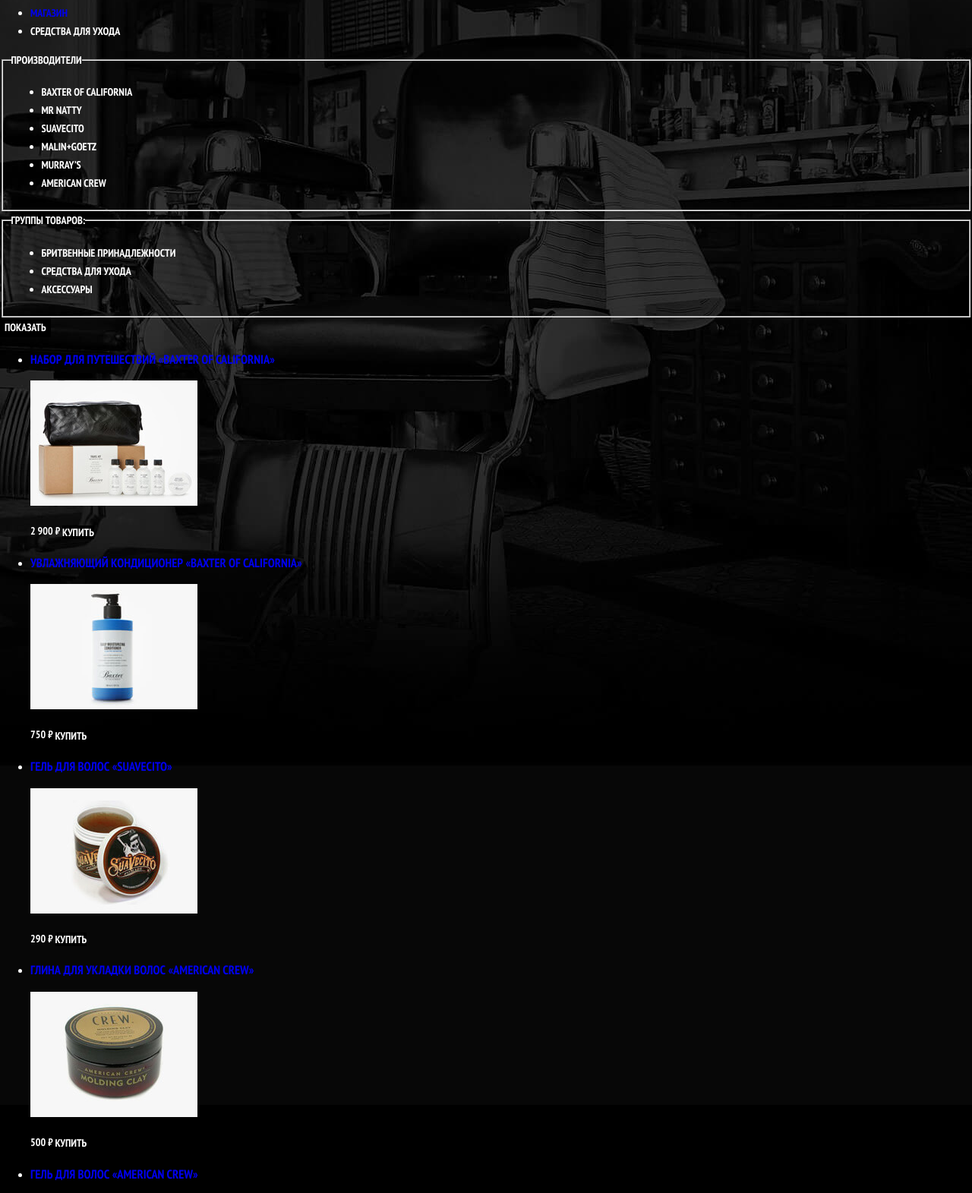
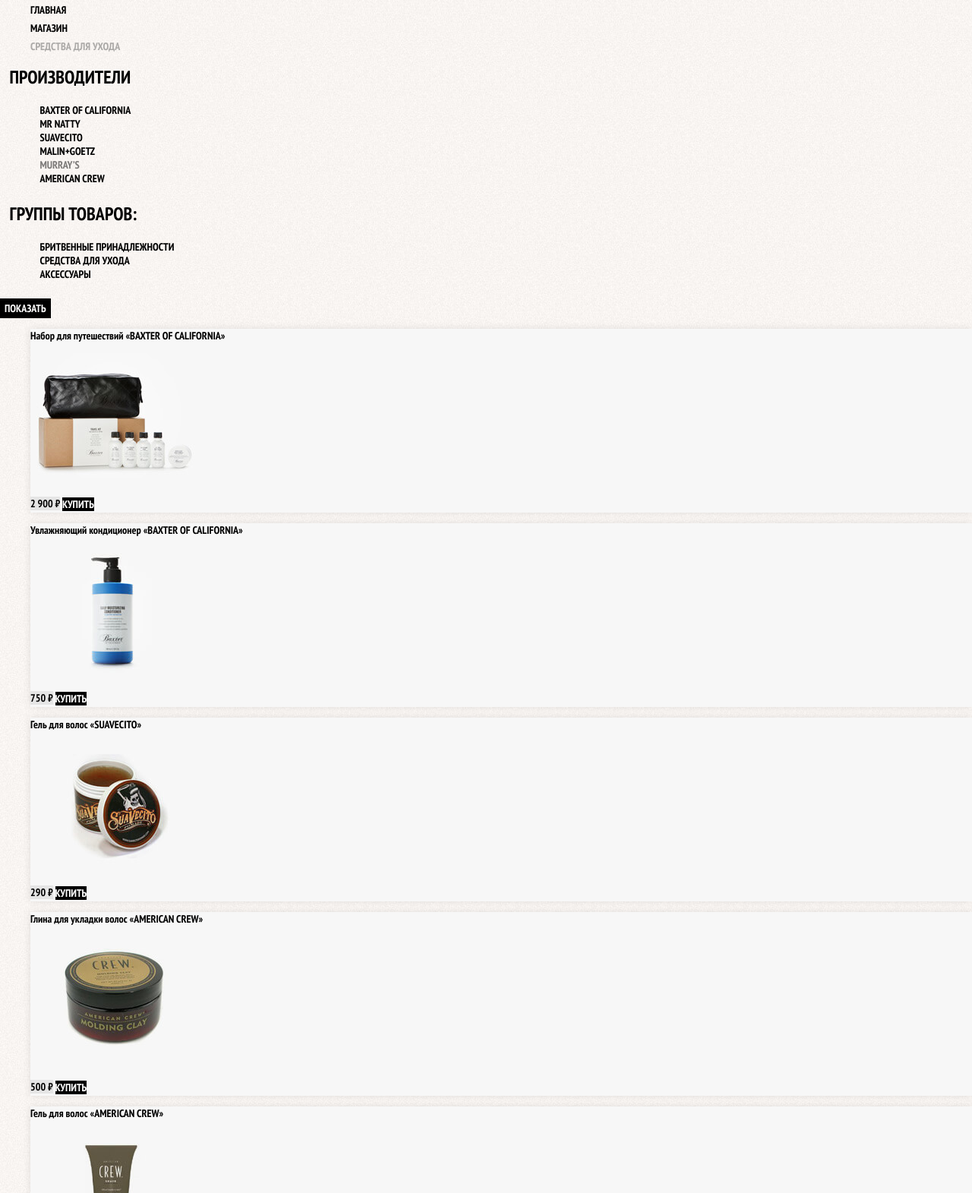
Before and after one commit to uanoob/barbershop, a website: page catalog.html in a window 1280 px wide. Shown: the part 261-1832 px from the top of the page at 76% size. Drawn offline with Linux system fonts and the light colour scheme.

Commit message:
Add style to catalog page: font, background

```diff
--- a/catalog.html
+++ b/catalog.html
@@ -11,7 +11,7 @@
   <link rel="stylesheet" href="css/style.css">
 </head>
 
-<body>
+<body class="inner-page">
   <header class="main-header">
     <nav class="main-navigation">
       <a class="main-header-logo" href="index.html">
@@ -44,7 +44,7 @@
   </header>
 
   <main class="container">
-    <h1 class="">Средства для ухода</h1>
+    <h1 class="page-title">Средства для ухода</h1>
     <ul class="breadcrumbs">
       <li>
         <a href="index.html">Главная</a>
@@ -79,7 +79,7 @@
               <label for="malin-goetz">Malin+Goetz</label>
             </li>
             <li class="filter-option">
-              <input class="visually-hidden filter-input filter-input__checkbox" id="murrays" type="checkbox" name="murrays">
+              <input class="visually-hidden filter-input filter-input__checkbox" id="murrays" type="checkbox" name="murrays" disabled>
               <label for="murrays">Murray’s</label>
             </li>
             <li class="filter-option">
@@ -124,7 +124,7 @@
               <img src="img/product-1.jpg" width="220" height="165" alt="Набор для путешествий «Baxter of California»">
             </p>
           </a>
-          <p class="catalog-item-price">
+          <p class="catalog-item__price">
             <b>2 900 ₽</b>
             <a class="button" href="#">Купить</a>
           </p>
@@ -140,7 +140,7 @@
               <img src="img/product-2.jpg" width="220" height="165" alt="Увлажняющий кондиционер  «Baxter of California»">
             </p>
           </a>
-          <p class="catalog-item-price">
+          <p class="catalog-item__price">
             <b>750 ₽</b>
             <a class="button" href="#">Купить</a>
           </p>
@@ -156,7 +156,7 @@
               <img src="img/product-3.jpg" width="220" height="165" alt="Гель для волос «SUAVECITO»">
             </p>
           </a>
-          <p class="catalog-item-price">
+          <p class="catalog-item__price">
             <b>290 ₽</b>
             <a class="button" href="#">Купить</a>
           </p>
@@ -172,7 +172,7 @@
               <img src="img/product-4.jpg" width="220" height="165" alt="Глина для укладки волос  «American crew»">
             </p>
           </a>
-          <p class="catalog-item-price">
+          <p class="catalog-item__price">
             <b>500 ₽</b>
             <a class="button" href="#">Купить</a>
           </p>
@@ -188,7 +188,7 @@
               <img src="img/product-5.jpg" width="220" height="165" alt="Гель для волос «American crew»">
             </p>
           </a>
-          <p class="catalog-item-price">
+          <p class="catalog-item__price">
             <b>300 ₽</b>
             <a class="button" href="#">Купить</a>
           </p>
@@ -204,7 +204,7 @@
               <img src="img/product-1.jpg" width="220" height="165" alt="Набор для бритья «Baxter of California»">
             </p>
        S   </a>
-          <p class="catalog-item-price">
+          <p class="catalog-item__price">
             <b>3 900 ₽</b>
             <a class="button" href="#">Купить</a>
           </p>
@@ -215,7 +215,7 @@
         <li class="pagination-item">
           <a href="#">1</a>
         </li>
-        <li class="pagination-item pagination-item-current">
+        <li class="pagination-item pagination-item__current">
           <a>2</a>
         </li>
         <li class="pagination-item">
--- a/css/style.css
+++ b/css/style.css
@@ -11,6 +11,15 @@
   background-image: url(/img/bg.jpg);
   background-position: top center;
   background-repeat: no-repeat;
+}
+
+.inner-page {
+  color: #000000;
+
+  background-color: #f7f4f1;
+  background-image: url(/img/pattern-light.jpg);
+  background-position: 0 0;
+  background-repeat: repeat;
 }
 
 a {
@@ -107,6 +116,117 @@
   border: 2px solid #663d15;
 }
 
+.page-title {
+  font-size: 30px;
+  line-height: 42px;
+}
+
+.breadcrumbs {
+  list-style: none;
+}
+
+.breadcrumbs a {
+  color: #000000;
+}
+
+.breadcrumbs a:hover,
+.breadcrumbs a:focus {
+  text-decoration: underline;
+}
+
+.breadcrumbs-current {
+  color: #aba9a7;
+}
+
+.filter fieldset {
+  border: none;
+}
+
+.filter legend {
+  font-size: 24px;
+  line-height: 30px;
+}
+
+.filter ul {
+  list-style: none;
+  line-height: 18px;
+}
+
+.filter input:hover + label,
+.filter input:focus + label {
+  color: #663d15;
+}
+
+.filter input:disabled + label {
+  color: #000000;
+  opacity: 0.5;
+}
+
+.catalog-list {
+  list-style: none;
+}
+
+.catalog-item {
+  background-color: #f7f7f7;
+  box-shadow: 0 0 10px rgba(0, 0, 0, 0.1);
+}
+
+.catalog-item:hover {
+  box-shadow: 0 0 10px rgba(0, 0, 0, 0.2);
+}
+
+.catalog-item a {
+  color: #000000;
+}
+
+.catalog-item h3 {
+  font-size: 14px;
+  line-height: 18px;
+}
+
+.catalog-category {
+  text-transform: none;
+}
+
+.catalog-item__price b {
+  font-size: 14px;
+  line-height: 18px;
+  text-align: center;
+  background-color: #e5e5e5;
+}
+
+.catalog-item__price .button {
+  color: #ffffff;
+  line-height: 20px;
+}
+
+.pagination-list {
+  list-style: none;
+}
+
+.pagination-item a {
+  color: #ffffff;
+  background-color: #000000;
+}
+
+.pagination-item a:hover,
+.pagination-item a:focus,
+.pagination-item a:active {
+  background-color: #663d15;
+}
+
+.pagination-item__current a {
+  color: #000000;
+  background-color: #ffffff;
+}
+
+.pagination-item__current a:hover,
+.pagination-item__current a:focus,
+.pagination-item__current a:active {
+  color: #000000;
+  background-color: #ffffff;
+}
+
 .main-footer {
   color: #ffffff;
 
```
